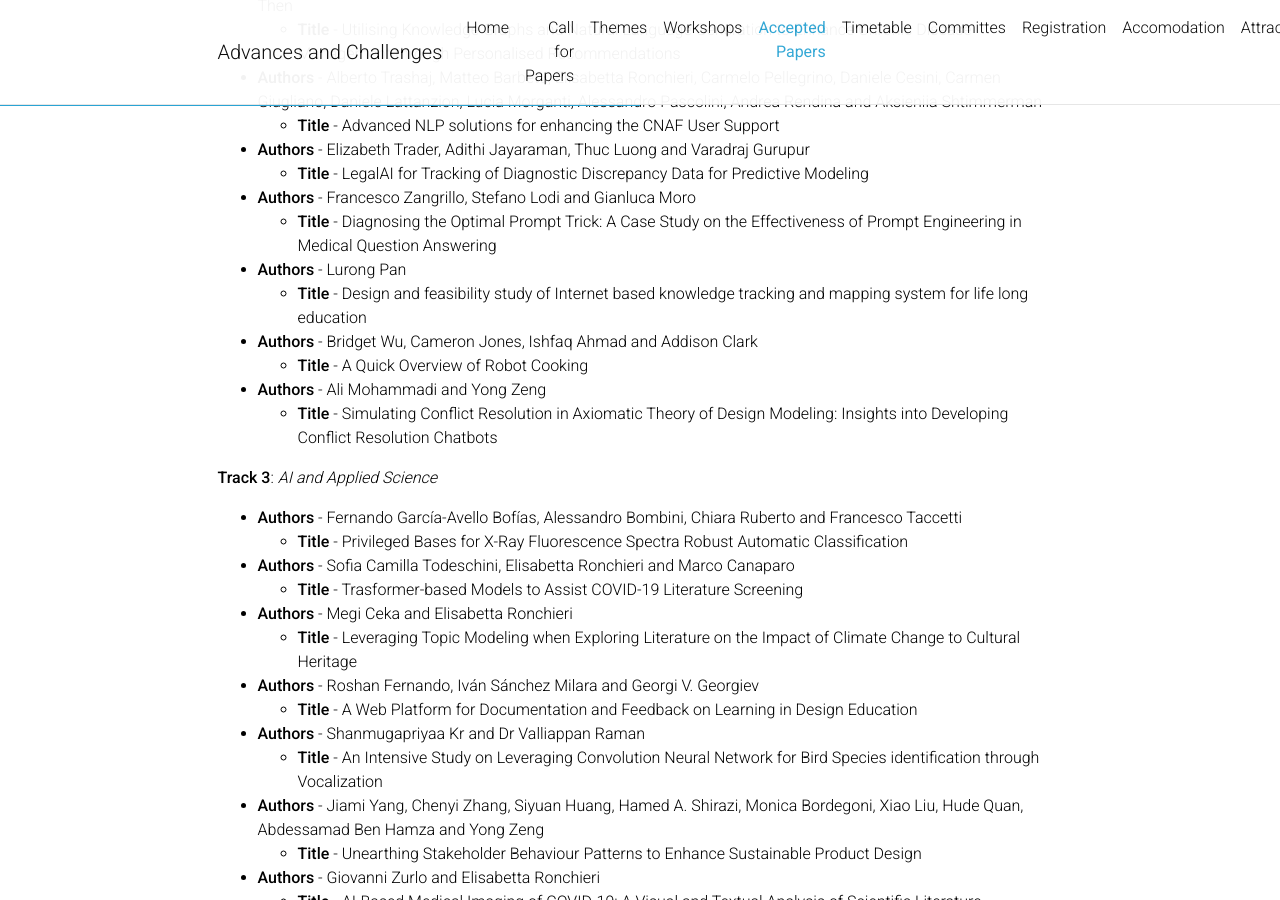
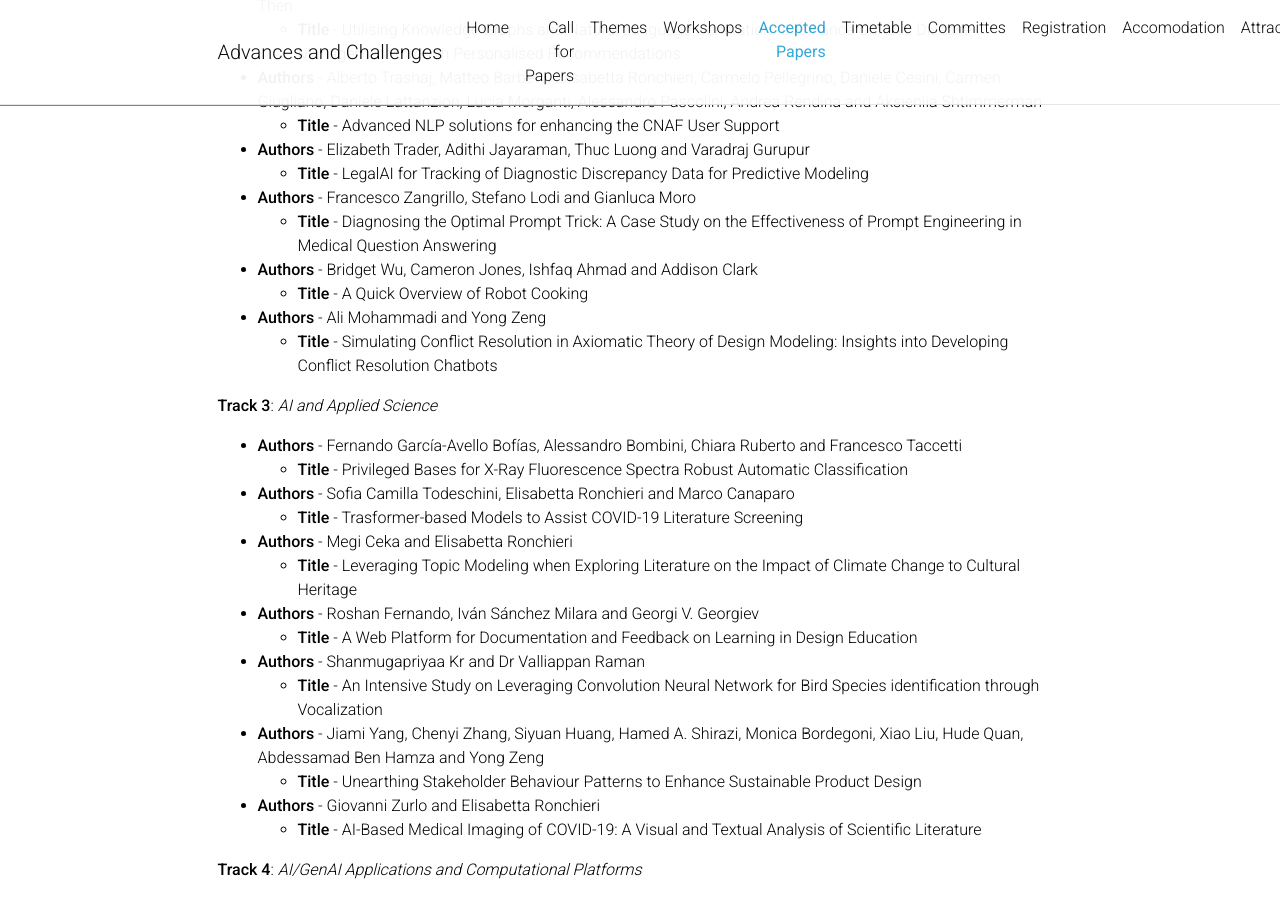
Before and after one commit to GenAI4DPS/advances-challenges, a Jekyll site: the page built from _pages/accepted-papers.md, in a window 1280 px wide and 900 px high, scrolled down 764 px. Built offline with Jekyll 4.4.1, drawn with Linux system fonts in a browser that asks for light colours; comment, search, counter and statistics services are not loaded; a style sheet for code colours, icons or effects is not loaded.

Commit message:
Update accepted-papers.md

```diff
--- a/_pages/accepted-papers.md
+++ b/_pages/accepted-papers.md
@@ -41,9 +41,6 @@ nav_order: 5
 
  - **Authors** - Francesco Zangrillo, Stefano Lodi and Gianluca Moro
    - **Title** - Diagnosing the Optimal Prompt Trick: A Case Study on the Effectiveness of Prompt Engineering in Medical Question Answering
-
- - **Authors** - Lurong Pan
-   - **Title** - Design and feasibility study of Internet based knowledge tracking and mapping system for life long education
 
  - **Authors** - Bridget Wu, Cameron Jones, Ishfaq Ahmad and Addison Clark
    - **Title** - A Quick Overview of Robot Cooking
```
